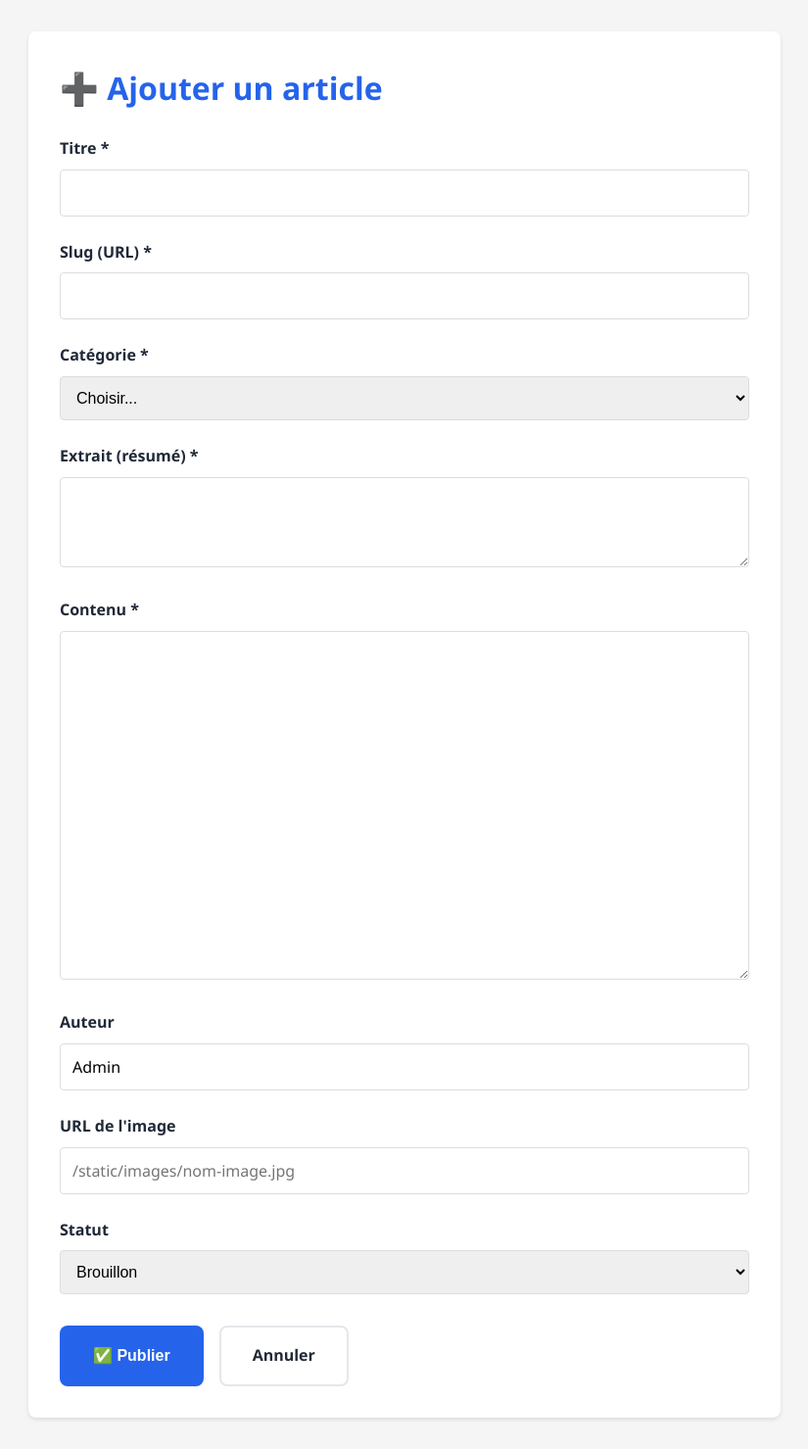
After one commit to Bella5768/educinfos, a Django app: page /backoffice/ajouter/ in a window 1280 px wide. The commit adds this page. Shown: the whole page at 98% size, without its empty margins (227-1052 px from the left). Run offline with Django 4.2, Linux system fonts and the light colour scheme; the visitor is signed in with stand-in values (Sample User, id 1).

Commit message:
Create custom back office for article management

```diff
--- a/articles/urls.py
+++ b/articles/urls.py
@@ -5,4 +5,8 @@ urlpatterns = [
     path('', views.home, name='home'),
     path('article/<slug:slug>/', views.article_detail, name='article_detail'),
     path('articles/', views.articles_list, name='articles_list'),
+    path('backoffice/', views.backoffice, name='backoffice'),
+    path('backoffice/ajouter/', views.backoffice_add, name='backoffice_add'),
+    path('backoffice/modifier/<slug:slug>/', views.backoffice_edit, name='backoffice_edit'),
+    path('backoffice/supprimer/<slug:slug>/', views.backoffice_delete, name='backoffice_delete'),
 ]
--- a/articles/views.py
+++ b/articles/views.py
@@ -1,4 +1,5 @@
-from django.shortcuts import render
+from django.shortcuts import render, redirect, get_object_or_404
+from django.contrib.auth.decorators import login_required
 from .models import Article
 
 
@@ -31,3 +32,68 @@ def articles_list(request):
         'category_filter': category_filter,
     }
     return render(request, 'articles_list.html', context)
+
+
+@login_required
+def backoffice(request):
+    articles = Article.objects.all().order_by('-published_date')
+    context = {
+        'articles': articles,
+    }
+    return render(request, 'backoffice.html', context)
+
+
+@login_required
+def backoffice_add(request):
+    if request.method == 'POST':
+        title = request.POST.get('title')
+        slug = request.POST.get('slug')
+        category = request.POST.get('category')
+        excerpt = request.POST.get('excerpt')
+        content = request.POST.get('content')
+        author = request.POST.get('author', 'Admin')
+        status = request.POST.get('status', 'draft')
+        image_url = request.POST.get('image_url', '')
+
+        article = Article.objects.create(
+            title=title,
+            slug=slug,
+            category=category,
+            excerpt=excerpt,
+            content=content,
+            author=author,
+            status=status,
+            image_url=image_url
+        )
+        return redirect('backoffice')
+
+    return render(request, 'backoffice_form.html')
+
+
+@login_required
+def backoffice_edit(request, slug):
+    article = get_object_or_404(Article, slug=slug)
+
+    if request.method == 'POST':
+        article.title = request.POST.get('title')
+        article.slug = request.POST.get('slug')
+        article.category = request.POST.get('category')
+        article.excerpt = request.POST.get('excerpt')
+        article.content = request.POST.get('content')
+        article.author = request.POST.get('author', 'Admin')
+        article.status = request.POST.get('status', 'draft')
+        article.image_url = request.POST.get('image_url', '')
+        article.save()
+        return redirect('backoffice')
+
+    context = {
+        'article': article,
+    }
+    return render(request, 'backoffice_form.html', context)
+
+
+@login_required
+def backoffice_delete(request, slug):
+    article = get_object_or_404(Article, slug=slug)
+    article.delete()
+    return redirect('backoffice')
--- a/educinfos/settings.py
+++ b/educinfos/settings.py
@@ -12,6 +12,9 @@ SECRET_KEY = os.environ.get('DJANGO_SECRET_KEY', 'django-insecure-your-secret-ke
 DEBUG = os.environ.get('DEBUG', 'True') == 'True'
 
 ALLOWED_HOSTS = os.environ.get('ALLOWED_HOSTS', 'localhost,127.0.0.1,educinfos.pythonanywhere.com').split(',')
+
+LOGIN_URL = '/admin/login/'
+LOGIN_REDIRECT_URL = '/backoffice/'
 
 INSTALLED_APPS = [
     'django.contrib.admin',
--- /dev/null
+++ b/templates/backoffice_form.html
@@ -0,0 +1,125 @@
+<!DOCTYPE html>
+<html lang="fr">
+<head>
+    <meta charset="UTF-8">
+    <meta name="viewport" content="width=device-width, initial-scale=1.0">
+    <title>{% if article %}Modifier{% else %}Ajouter{% endif %} un article - Backoffice</title>
+    <link rel="stylesheet" href="/static/css/style.css">
+    <link rel="stylesheet" href="https://cdnjs.cloudflare.com/ajax/libs/font-awesome/6.4.0/css/all.min.css">
+    <style>
+        body {
+            background: #f5f5f5;
+        }
+        .backoffice-container {
+            max-width: 800px;
+            margin: 2rem auto;
+            padding: 0 1rem;
+        }
+        .backoffice-form {
+            background: white;
+            padding: 2rem;
+            border-radius: 8px;
+            box-shadow: 0 2px 4px rgba(0,0,0,0.1);
+        }
+        .backoffice-form h1 {
+            margin: 0 0 1.5rem 0;
+            color: var(--primary-color);
+        }
+        .form-group {
+            margin-bottom: 1.5rem;
+        }
+        .form-group label {
+            display: block;
+            margin-bottom: 0.5rem;
+            font-weight: 600;
+            color: var(--text-dark);
+        }
+        .form-group input,
+        .form-group select,
+        .form-group textarea {
+            width: 100%;
+            padding: 0.75rem;
+            border: 1px solid #ddd;
+            border-radius: 4px;
+            font-size: 1rem;
+        }
+        .form-group textarea {
+            resize: vertical;
+        }
+        .form-actions {
+            display: flex;
+            gap: 1rem;
+            margin-top: 2rem;
+        }
+    </style>
+</head>
+<body>
+    <div class="backoffice-container">
+        <div class="backoffice-form">
+            <h1>{% if article %}✏️ Modifier l'article{% else %}➕ Ajouter un article{% endif %}</h1>
+
+            <form method="post">
+                {% csrf_token %}
+
+                <div class="form-group">
+                    <label for="title">Titre *</label>
+                    <input type="text" id="title" name="title" value="{% if article %}{{ article.title }}{% endif %}" required>
+                </div>
+
+                <div class="form-group">
+                    <label for="slug">Slug (URL) *</label>
+                    <input type="text" id="slug" name="slug" value="{% if article %}{{ article.slug }}{% endif %}" required>
+                </div>
+
+                <div class="form-group">
+                    <label for="category">Catégorie *</label>
+                    <select id="category" name="category" required>
+                        <option value="">Choisir...</option>
+                        <option value="reforme" {% if article and article.category == 'reforme' %}selected{% endif %}>Réforme</option>
+                        <option value="innovation" {% if article and article.category == 'innovation' %}selected{% endif %}>Innovation</option>
+                        <option value="initiative" {% if article and article.category == 'initiative' %}selected{% endif %}>Initiative</option>
+                        <option value="resultat" {% if article and article.category == 'resultat' %}selected{% endif %}>Résultat</option>
+                        <option value="interview" {% if article and article.category == 'interview' %}selected{% endif %}>Interview</option>
+                        <option value="conseil" {% if article and article.category == 'conseil' %}selected{% endif %}>Conseil</option>
+                    </select>
+                </div>
+
+                <div class="form-group">
+                    <label for="excerpt">Extrait (résumé) *</label>
+                    <textarea id="excerpt" name="excerpt" rows="3" required>{% if article %}{{ article.excerpt }}{% endif %}</textarea>
+                </div>
+
+                <div class="form-group">
+                    <label for="content">Contenu *</label>
+                    <textarea id="content" name="content" rows="15" required>{% if article %}{{ article.content }}{% endif %}</textarea>
+                </div>
+
+                <div class="form-group">
+                    <label for="author">Auteur</label>
+                    <input type="text" id="author" name="author" value="{% if article %}{{ article.author }}{% else %}Admin{% endif %}">
+                </div>
+
+                <div class="form-group">
+                    <label for="image_url">URL de l'image</label>
+                    <input type="text" id="image_url" name="image_url" value="{% if article %}{{ article.image_url }}{% endif %}" placeholder="/static/images/nom-image.jpg">
+                </div>
+
+                <div class="form-group">
+                    <label for="status">Statut</label>
+                    <select id="status" name="status">
+                        <option value="draft" {% if article and article.status == 'draft' %}selected{% endif %}>Brouillon</option>
+                        <option value="published" {% if article and article.status == 'published' %}selected{% endif %}>Publié</option>
+                    </select>
+                </div>
+
+                <div class="form-actions">
+                    <button type="submit" class="btn btn-primary btn-large">
+                        {% if article %}💾 Modifier{% else %}✅ Publier{% endif %}
+                    </button>
+                    <a href="{% url 'backoffice' %}" class="btn btn-outline btn-large">Annuler</a>
+                </div>
+            </form>
+        </div>
+    </div>
+</body>
+</html>
--- a/templates/base.html
+++ b/templates/base.html
@@ -27,7 +27,7 @@
                     <a href="#articles" class="nav-link">Articles</a>
                     <a href="#apropos" class="nav-link">À propos</a>
                     <a href="#contact" class="nav-link">Contact</a>
-                    <a href="/admin/articles/article/" class="nav-link" style="color: var(--primary-color); font-weight: 600;">🔧 Gestion</a>
+                    <a href="{% url 'backoffice' %}" class="nav-link" style="color: var(--primary-color); font-weight: 600;">🔧 Gestion</a>
                 </nav>
                 <button class="btn btn-primary">S'abonner</button>
                 <button class="mobile-menu-btn">
```
Also changed, not shown: templates/backoffice.html (added, +153 -0 lines).
